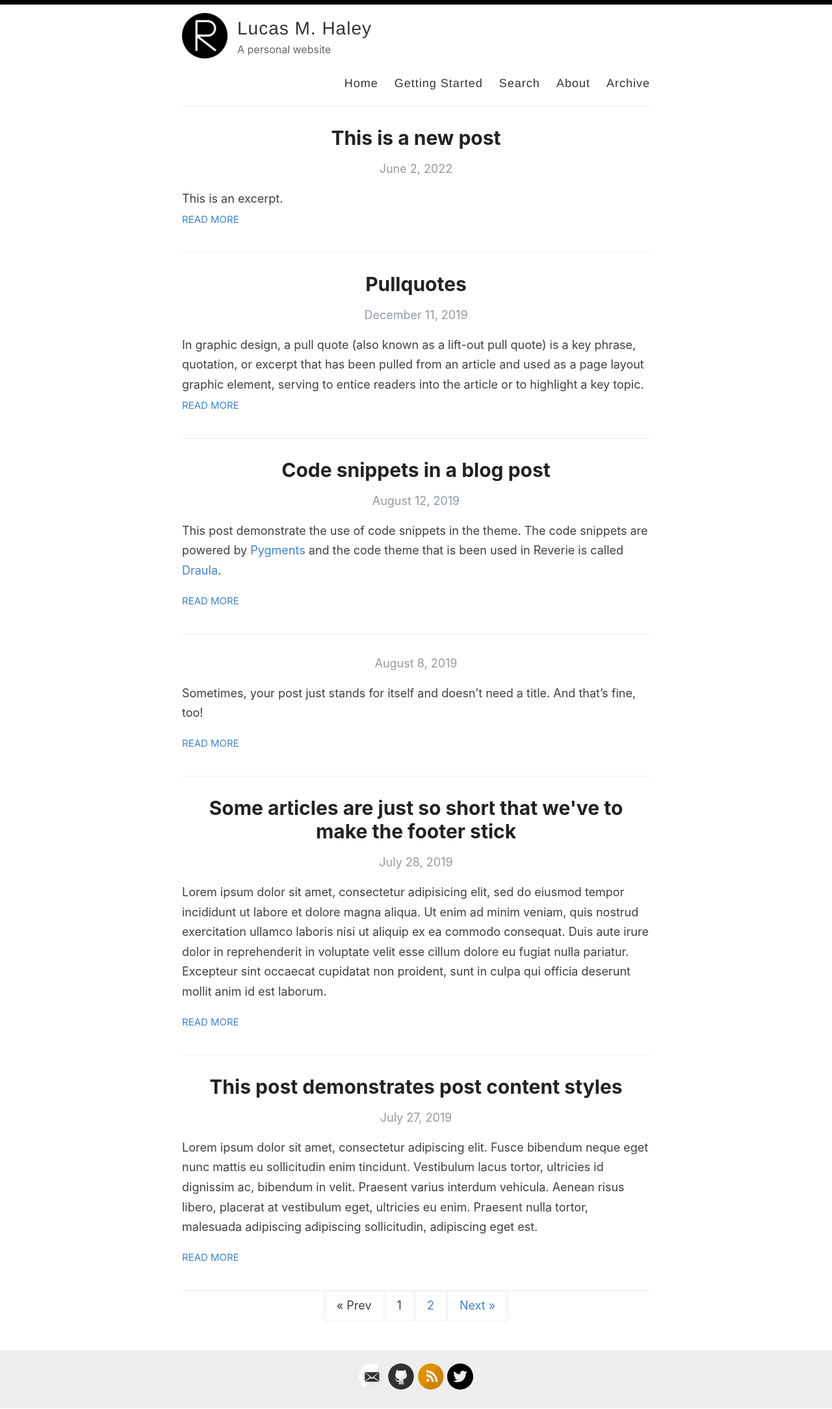
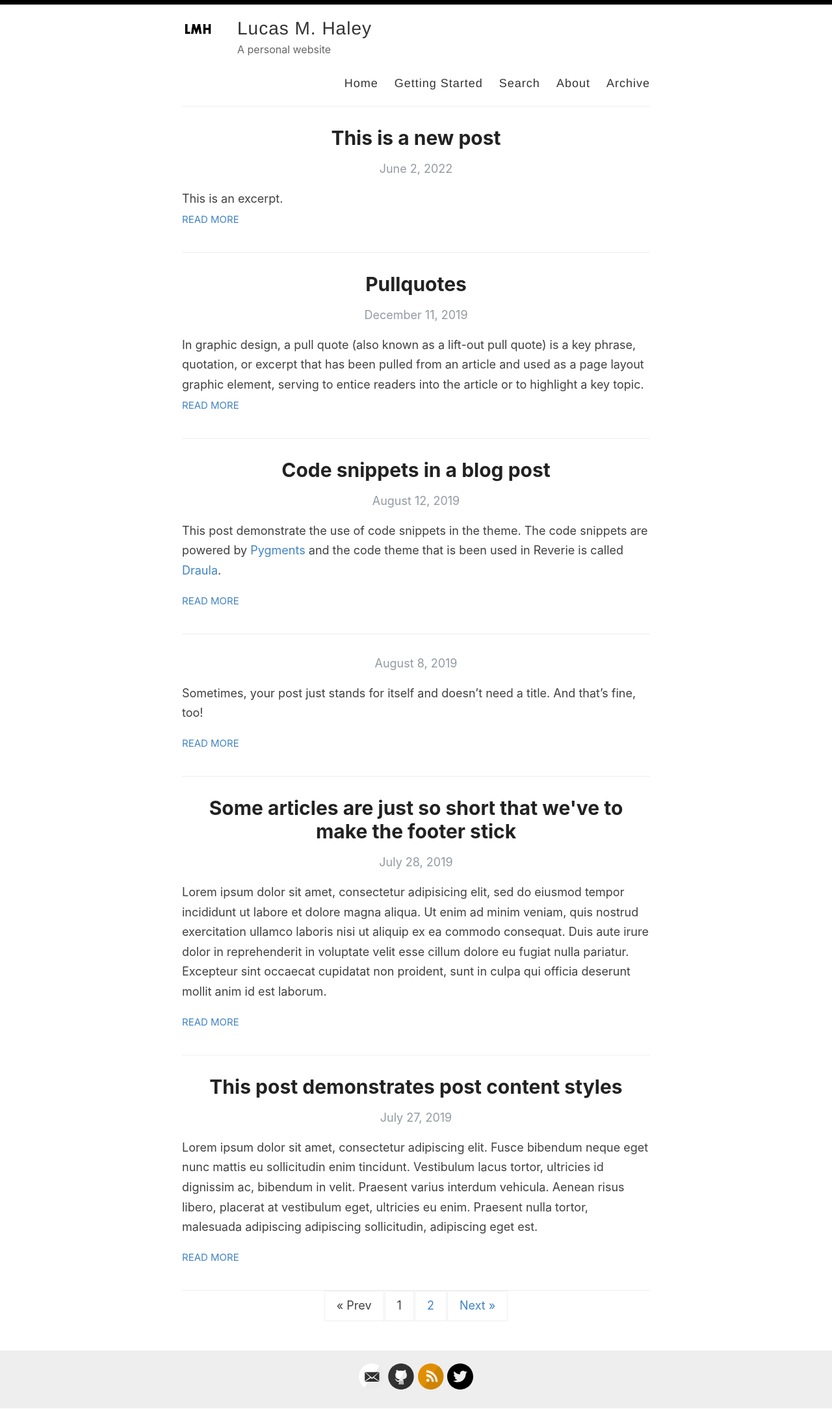
Before and after one commit to lucashaley/lucashaley.github.io, a Jekyll site: the page built from index.html, in a window 1280 px wide. Shown: the whole page at 65% size. Built offline with Jekyll 4.4.1, drawn with Linux system fonts in a browser that asks for light colours; the list of posts is cut into pages by our own code.

Commit message:
New Icon

```diff
--- a/_config.yml
+++ b/_config.yml
@@ -12,7 +12,7 @@ author: Lucas Haley
 description: A personal website
 
 # URL of your avatar or profile pic (you could use your GitHub profile pic)
-avatar: /images/reverie.png
+avatar: /images/lmh.png
 
 #
 # Flags below are optional
```
Also changed, not shown: images/categories.png (deleted), images/lmh.png (added), images/mobile-demo.png (deleted), images/reverie-demo.png (deleted), images/reverie-text.png (deleted), images/reverie.png (deleted), images/search.png (deleted).
